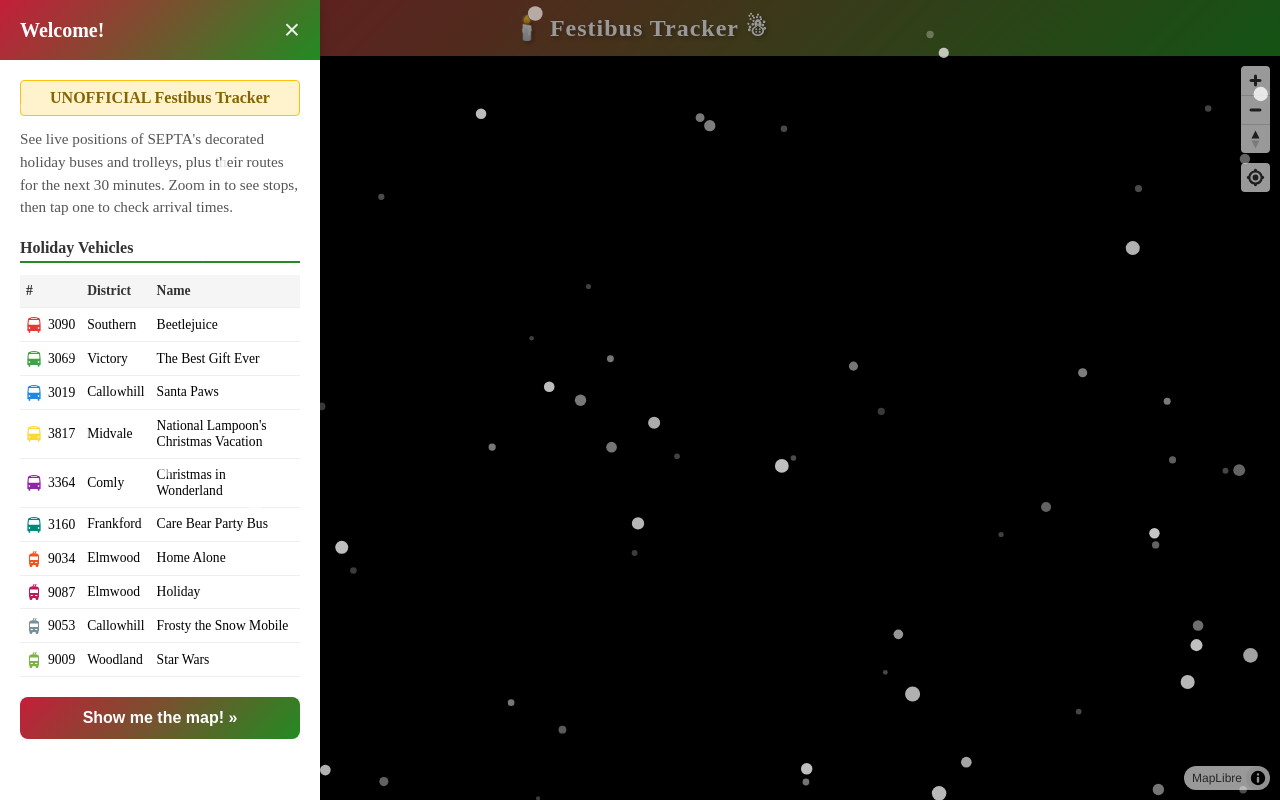
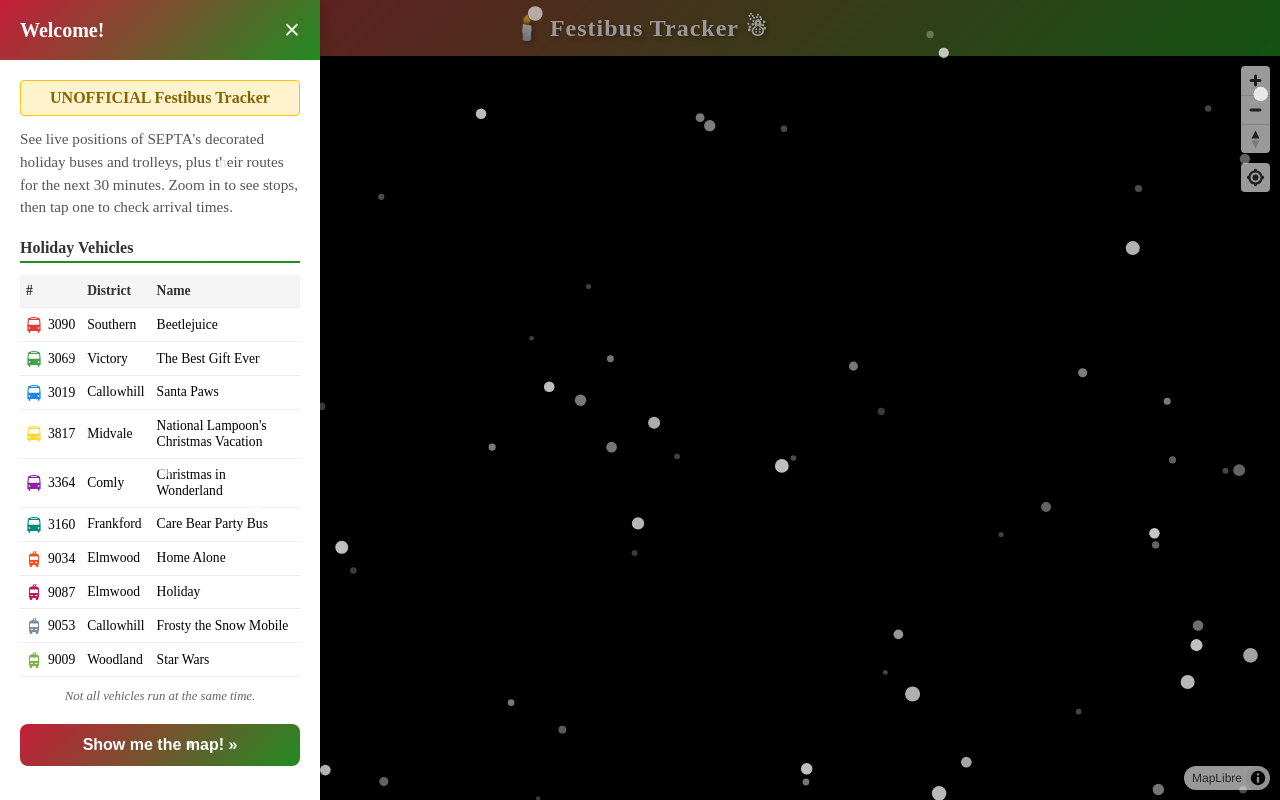
Before and after one commit to JarvusInnovations/septa-holiday-bus-tracker, a React (Vite) app in the folder frontend/: page / in a window 1280 px wide. Built offline with nearby package versions, Linux system fonts and the light colour scheme; no server answers.

Commit message:
feat(frontend): add note about vehicles running at different times

```diff
--- a/frontend/src/Sidebar.css
+++ b/frontend/src/Sidebar.css
@@ -154,6 +154,14 @@
   vertical-align: middle;
 }
 
+.vehicle-note {
+  font-size: 0.8rem;
+  color: #666;
+  text-align: center;
+  margin: 12px 0 0 0;
+  font-style: italic;
+}
+
 .show-map-btn {
   width: 100%;
   margin-top: 20px;
--- a/frontend/src/Sidebar.jsx
+++ b/frontend/src/Sidebar.jsx
@@ -64,6 +64,7 @@
               ))}
             </tbody>
           </table>
+          <p className="vehicle-note">Not all vehicles run at the same time.</p>
 
           <button className="show-map-btn" onClick={onClose}>
             Show me the map! »
```
